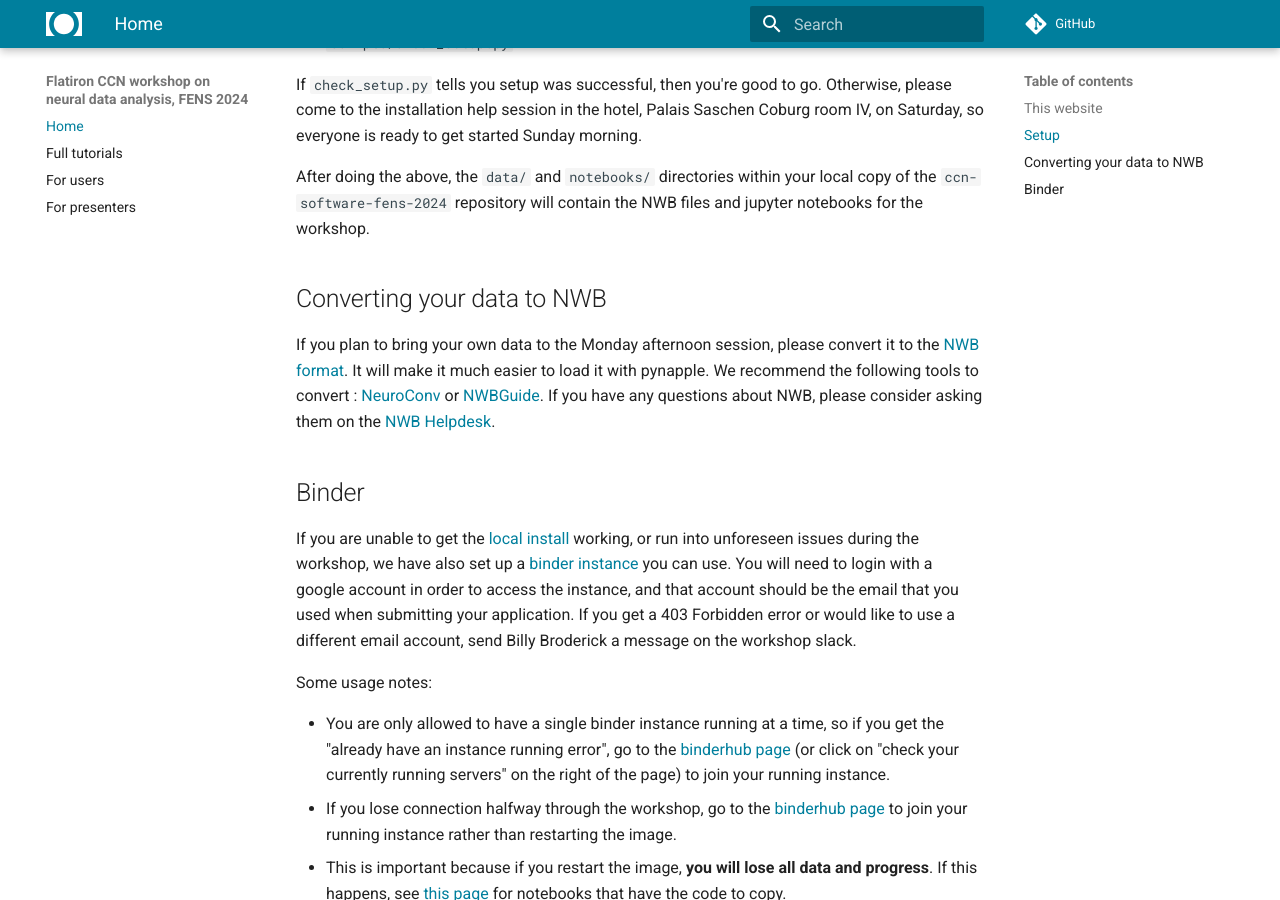
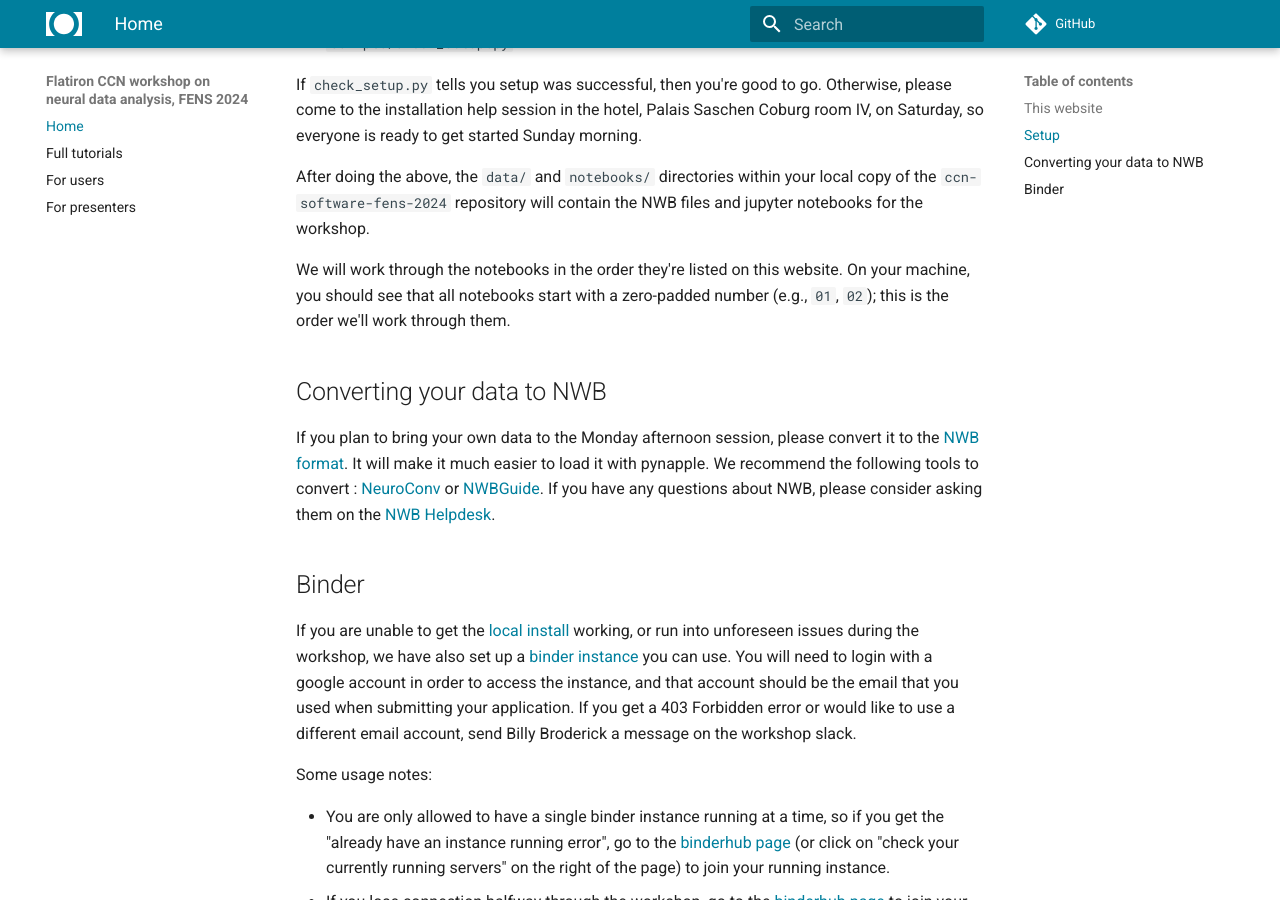
Before and after one commit to flatironinstitute/ccn-software-fens-2024, an MkDocs documentation site: the page built from docs/index.md, in a window 1280 px wide and 900 px high, scrolled down 1580 px. Built offline with MkDocs 1.6.1 and Material for MkDocs 9.7.7, drawn with Linux system fonts in a browser that asks for light colours; nearby versions of some CDN libraries; library files that are not in the unit come from our copies; comment, search, counter and statistics services are not loaded.

Commit message:
updates index

```diff
--- a/docs/index.md
+++ b/docs/index.md
@@ -52,6 +52,8 @@
 
 After doing the above, the `data/` and `notebooks/` directories within your local copy of the `ccn-software-fens-2024` repository will contain the NWB files and jupyter notebooks for the workshop.
 
+We will work through the notebooks in the order they're listed on this website. On your machine, you should see that all notebooks start with a zero-padded number (e.g., `01`, `02`); this is the order we'll work through them.
+
 ## Converting your data to NWB
 
 If you plan to bring your own data to the Monday afternoon session, please convert it to the [NWB format](https://pynwb.readthedocs.io/). It will make it much easier to load it with pynapple. We recommend the following tools to convert : [NeuroConv](https://neuroconv.readthedocs.io/en/main/) or [NWBGuide](https://nwb-guide.readthedocs.io/en/latest/). If you have any questions about NWB, please consider asking them on the [NWB Helpdesk](https://github.com/NeurodataWithoutBorders/helpdesk/discussions).
```
